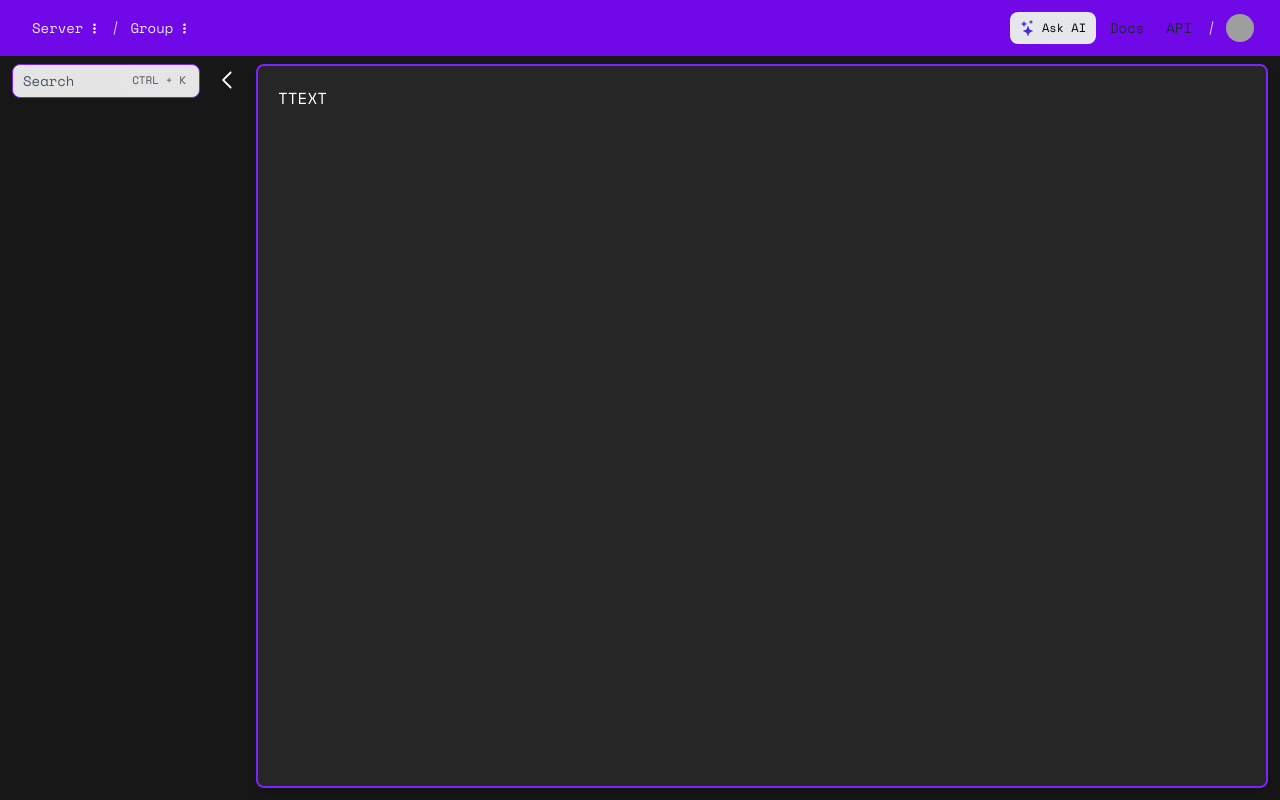
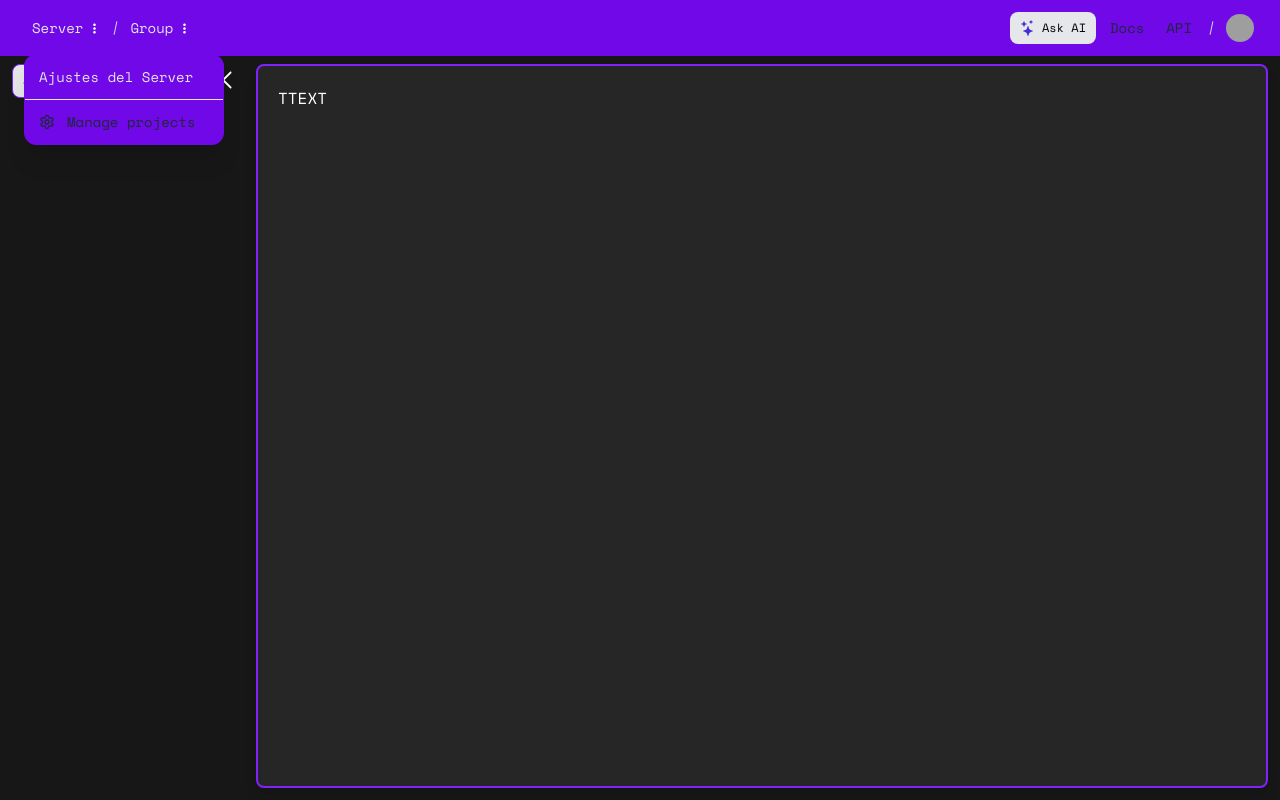
Before and after one commit to EchoNowProject/Frontend, a React (Vite) app: page /home in a window 1280 px wide. Both pictures are taken after a click on the button "Server". Built offline with nearby package versions, Linux system fonts and the light colour scheme; no server answers; grey boxes are pictures that could not be loaded.

Commit message:
16 - FIX - SE HACE QUE LOS BOTONES DE SERVER Y GROUP SE QUITEN AL HACER CLICK

```diff
--- a/src/pages/Home/components/Groups/Group.tsx
+++ b/src/pages/Home/components/Groups/Group.tsx
@@ -1,8 +1,17 @@
-import React, { useState } from 'react';
+import React, { useEffect, useRef, useState } from 'react';
 import { MenuMeatballs1 } from '@icons/index';
 
 export default function Group() {
+  const menuRef = useRef(null);
+
   const [open, setOpen] = useState<boolean>(false);
+
+  // 3. Hook para manejar clics fuera del menú
+  useEffect(() => {
+    document.addEventListener('mousedown', () => {
+      setOpen(false);
+    });
+  }, [menuRef]);
 
   return (
     <>
@@ -13,7 +22,7 @@ export default function Group() {
               <button
                 type="button"
                 className="p-2 flex items-center gap-x-1 font-medium text-sm rounded-lg hover:bg-violet-900 focus:outline-none text-gray-200"
-                aria-label="Dropdown"
+                onClick={() => setOpen(!open)}
               >
                 Group
                 <MenuMeatballs1 />
@@ -21,7 +30,10 @@ export default function Group() {
             </div>
 
             {open && (
-              <div className="w-64 transition-[opacity,margin] duration opacity-100 z-20 bg-white border border-gray-200 rounded-xl shadow-xl dark:bg-neutral-900 dark:border-neutral-700">
+              <div
+                ref={menuRef}
+                className="absolute top-full start-0 mt-2 w-50 z-10 bg-violet-700 border border-violet-700 rounded-xl shadow-xl"
+              >
                 <div className="p-1">
                   <span className="block pt-2 pb-2 ps-2.5 text-sm text-gray-500 dark:text-neutral-500">
                     Canales (1)
--- a/src/pages/Home/components/Server/Server.tsx
+++ b/src/pages/Home/components/Server/Server.tsx
@@ -1,8 +1,16 @@
-import React, { useState } from 'react';
+import React, { useState, useEffect, useRef } from 'react';
 import { MenuMeatballs1 } from '@icons/index';
 
 export default function Server() {
   const [open, setOpen] = useState(false);
+
+  const menuRef = useRef(null);
+
+  useEffect(() => {
+    document.addEventListener('mousedown', () => {
+      setOpen(false);
+    });
+  }, [menuRef]);
 
   return (
     <>
@@ -13,7 +21,7 @@ export default function Server() {
               <button
                 type="button"
                 className="p-2 flex items-center gap-x-1 font-medium text-sm rounded-lg hover:bg-violet-900 focus:outline-none text-gray-200"
-                aria-label="Dropdown"
+                onClick={() => setOpen(!open)}
               >
                 Server
                 <MenuMeatballs1 />
@@ -22,7 +30,10 @@ export default function Server() {
 
             {/* Mas Opciones */}
             {open && (
-              <div className="w-64 transition-[opacity,margin] duration opacity-100 z-20 bg-white border border-gray-200 rounded-xl shadow-xl">
+              <div
+                className="absolute top-full start-0 mt-2 w-50 z-10 bg-violet-700 border border-violet-700 rounded-xl shadow-xl"
+                ref={menuRef}
+              >
                 <div className="p-1">
                   <div className="flex flex-col gap-y-1">
                     <label
```
